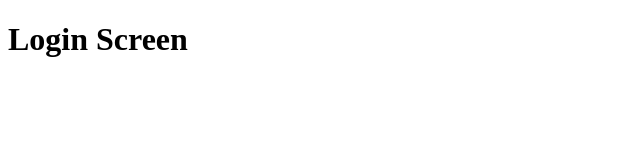
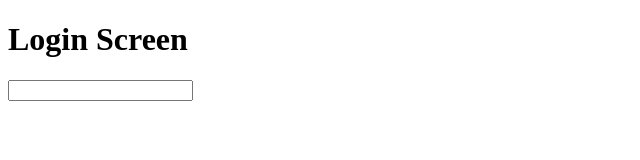
Before and after one commit to jhjsimpson/js-bootcamp-2021-jon, a plain HTML site: page session-1/challenges/git-intro/index.html in a window 1280 px wide. Shown: the whole page, without its empty margins (0-640 px from the left). Drawn offline with Linux system fonts and the light colour scheme.

Commit message:
Add username field

```diff
--- a/session-1/challenges/git-intro/index.html
+++ b/session-1/challenges/git-intro/index.html
@@ -8,5 +8,7 @@
 </head>
 <body>
     <h1>Login Screen</h1>
+
+    <input type="text" name="username" id="usernameId" />
 </body>
 </html>
```
